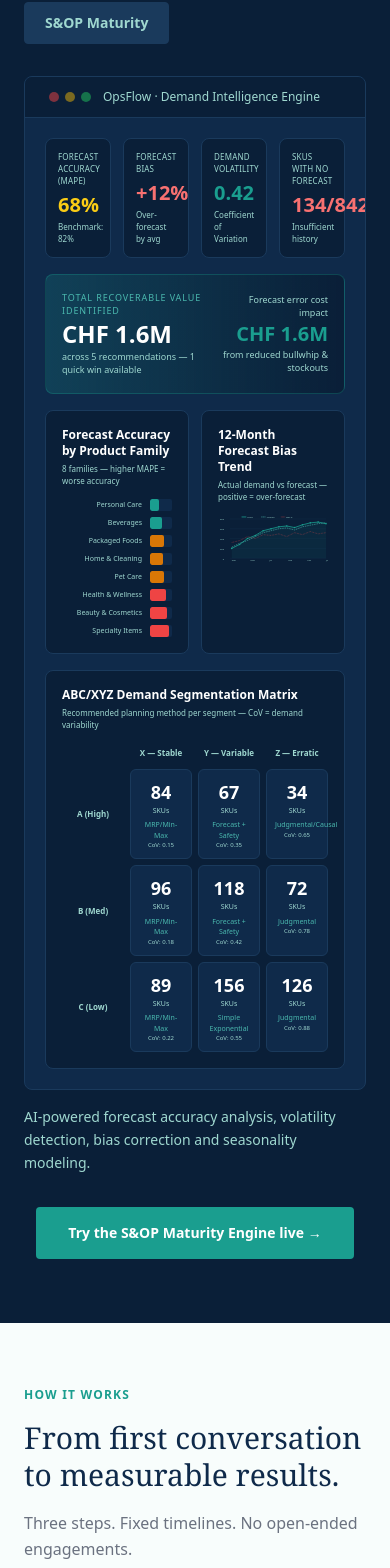
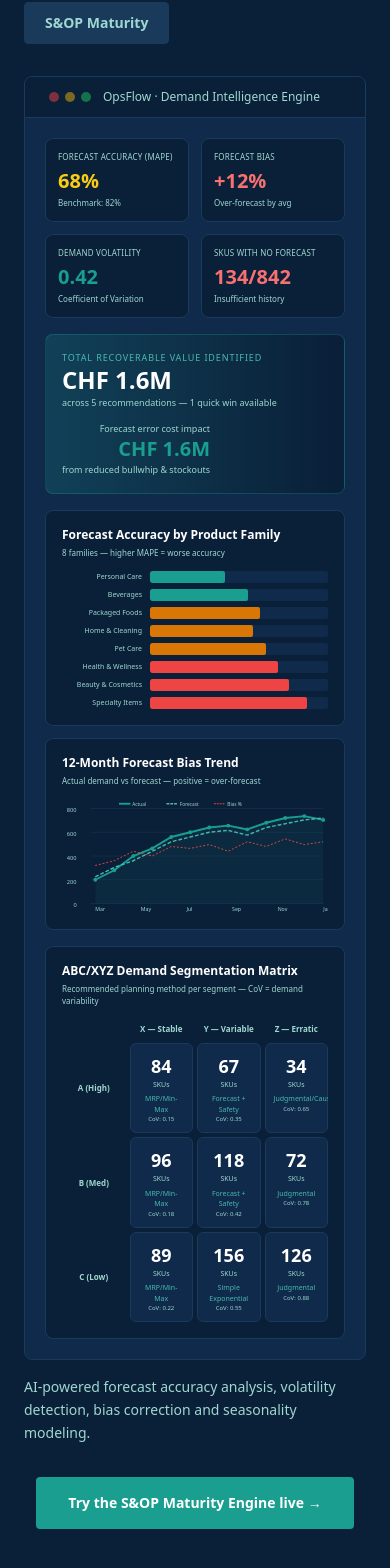
Before and after one commit to caiogou/opsflow-website-v3, a Next.js app: page / in a window 390 px wide. Shown: the part 3129-4697 px from the top of the page. Built offline with nearby package versions, Linux system fonts and the light colour scheme.

Commit message:
Fix: remove company names, mobile-responsive dashboard

```diff
--- a/components/Credentials.tsx
+++ b/components/Credentials.tsx
@@ -1,7 +1,7 @@
 const creds = [
   {
     title: 'MIT-certified · 20+ years EMEA & LATAM',
-    desc: 'MIT Graduate Certificate in Supply Chain & Logistics. Senior leadership roles across EMEA and LATAM at FMC, Bayer, and UPL. Real environments, real constraints, real results.',
+    desc: 'MIT Graduate Certificate in Supply Chain & Logistics. Senior leadership across EMEA and LATAM in agrochemical, crop science, and specialty manufacturing. Real environments, real constraints, real results.',
   },
   {
     title: 'Faster and leaner than big firms',
--- a/components/DashboardShowcase.tsx
+++ b/components/DashboardShowcase.tsx
@@ -9,7 +9,7 @@ const dashboards = [
     chart: (
       <div className="space-y-4">
         {/* KPI Row */}
-        <div className="grid grid-cols-4 gap-3">
+        <div className="grid grid-cols-2 md:grid-cols-4 gap-3">
           {[
             { label: 'FORECAST ACCURACY (MAPE)', value: '68%', sub: 'Benchmark: 82%', color: 'text-yellow-400' },
             { label: 'FORECAST BIAS', value: '+12%', sub: 'Over-forecast by avg', color: 'text-red-400' },
@@ -25,7 +25,7 @@ const dashboards = [
         </div>
 
         {/* Value Banner */}
-        <div className="bg-gradient-to-r from-teal/20 to-navy-deep rounded-lg p-4 border border-teal/30 flex items-center justify-between">
+        <div className="bg-gradient-to-r from-teal/20 to-navy-deep rounded-lg p-4 border border-teal/30 flex flex-col md:flex-row items-start md:items-center justify-between gap-3">
           <div>
             <div className="text-[9px] text-teal-light uppercase tracking-widest">Total Recoverable Value Identified</div>
             <div className="text-2xl font-bold text-white">CHF 1.6M</div>
@@ -39,7 +39,7 @@ const dashboards = [
         </div>
 
         {/* Charts Row */}
-        <div className="grid grid-cols-2 gap-3">
+        <div className="grid grid-cols-1 md:grid-cols-2 gap-3">
           {/* Bar Chart */}
           <div className="bg-navy-deep rounded-lg p-4 border border-navy-mid">
             <div className="text-xs font-bold text-white mb-1">Forecast Accuracy by Product Family</div>
@@ -102,7 +102,7 @@ const dashboards = [
         <div className="bg-navy-deep rounded-lg p-4 border border-navy-mid">
           <div className="text-xs font-bold text-white mb-1">ABC/XYZ Demand Segmentation Matrix</div>
           <div className="text-[8px] text-teal-muted mb-3">Recommended planning method per segment — CoV = demand variability</div>
-          <div className="grid grid-cols-4 gap-1.5 text-center">
+          <div className="grid grid-cols-4 gap-1 md:gap-1.5 text-center overflow-x-auto">
             <div />
             <div className="text-[8px] text-teal-muted font-semibold py-1">X — Stable</div>
             <div className="text-[8px] text-teal-muted font-semibold py-1">Y — Variable</div>
@@ -147,7 +147,7 @@ const dashboards = [
     desc: 'Automated ABC/XYZ segmentation, safety stock optimization, stockout risk scoring and working capital targets.',
     chart: (
       <div className="space-y-4">
-        <div className="grid grid-cols-4 gap-3">
+        <div className="grid grid-cols-2 md:grid-cols-4 gap-3">
           {[
             { label: 'INVENTORY VALUE', value: 'CHF 12.4M', sub: 'Target: CHF 9.8M', color: 'text-yellow-400' },
             { label: 'WEEKS OF COVER', value: '8.2', sub: 'Target: 6.0 weeks', color: 'text-red-400' },
@@ -161,7 +161,7 @@ const dashboards = [
             </div>
           ))}
         </div>
-        <div className="bg-gradient-to-r from-teal/20 to-navy-deep rounded-lg p-4 border border-teal/30 flex items-center justify-between">
+        <div className="bg-gradient-to-r from-teal/20 to-navy-deep rounded-lg p-4 border border-teal/30 flex flex-col md:flex-row items-start md:items-center justify-between gap-3">
           <div>
             <div className="text-[9px] text-teal-light uppercase tracking-widest">Working Capital Release Potential</div>
             <div className="text-2xl font-bold text-white">CHF 2.6M</div>
@@ -173,7 +173,7 @@ const dashboards = [
             <div className="text-[9px] text-teal-muted">with lower inventory</div>
           </div>
         </div>
-        <div className="grid grid-cols-2 gap-3">
+        <div className="grid grid-cols-1 md:grid-cols-2 gap-3">
           <div className="bg-navy-deep rounded-lg p-4 border border-navy-mid">
             <div className="text-xs font-bold text-white mb-1">Inventory Value by Category</div>
             <div className="text-[8px] text-teal-muted mb-3">CHF millions — current vs target</div>
@@ -228,7 +228,7 @@ const dashboards = [
     desc: 'Real-time supplier concentration scoring, automated risk heat maps, tier 1+2 visibility and mitigation paths.',
     chart: (
       <div className="space-y-4">
-        <div className="grid grid-cols-4 gap-3">
+        <div className="grid grid-cols-2 md:grid-cols-4 gap-3">
           {[
             { label: 'SINGLE-SOURCE SKUs', value: '23%', sub: '194 of 842 SKUs', color: 'text-red-400' },
             { label: 'AVG LEAD TIME', value: '47 days', sub: 'Target: <30 days', color: 'text-yellow-400' },
@@ -242,7 +242,7 @@ const dashboards = [
             </div>
           ))}
         </div>
-        <div className="bg-gradient-to-r from-red-500/20 to-navy-deep rounded-lg p-4 border border-red-500/30 flex items-center justify-between">
+        <div className="bg-gradient-to-r from-red-500/20 to-navy-deep rounded-lg p-4 border border-red-500/30 flex flex-col md:flex-row items-start md:items-center justify-between gap-3">
           <div>
             <div className="text-[9px] text-red-300 uppercase tracking-widest">Revenue at Risk from Supply Disruption</div>
             <div className="text-2xl font-bold text-white">CHF 4.2M</div>
@@ -254,7 +254,7 @@ const dashboards = [
             <div className="text-[9px] text-teal-muted">23:1 risk-to-cost ratio</div>
           </div>
         </div>
-        <div className="grid grid-cols-2 gap-3">
+        <div className="grid grid-cols-1 md:grid-cols-2 gap-3">
           <div className="bg-navy-deep rounded-lg p-4 border border-navy-mid">
             <div className="text-xs font-bold text-white mb-1">Risk Heat Map</div>
             <div className="text-[8px] text-teal-muted mb-3">Impact vs Probability — bubble size = revenue exposure</div>
@@ -312,7 +312,7 @@ const dashboards = [
     desc: 'AI-driven 8-dimension maturity assessment with radar profiling, gap identification and automated recommendations.',
     chart: (
       <div className="space-y-4">
-        <div className="grid grid-cols-4 gap-3">
+        <div className="grid grid-cols-2 md:grid-cols-4 gap-3">
           {[
             { label: 'OVERALL MATURITY', value: '2.4/5', sub: 'Industry avg: 3.1', color: 'text-yellow-400' },
             { label: 'WEAKEST DIMENSION', value: 'Analytics', sub: 'Score: 1.5/5', color: 'text-red-400' },
@@ -326,7 +326,7 @@ const dashboards = [
             </div>
           ))}
         </div>
-        <div className="grid grid-cols-2 gap-3">
+        <div className="grid grid-cols-1 md:grid-cols-2 gap-3">
           <div className="bg-navy-deep rounded-lg p-4 border border-navy-mid">
             <div className="text-xs font-bold text-white mb-1">Maturity Radar Profile</div>
             <div className="text-[8px] text-teal-muted mb-2">Current vs Target across 8 dimensions</div>
```
